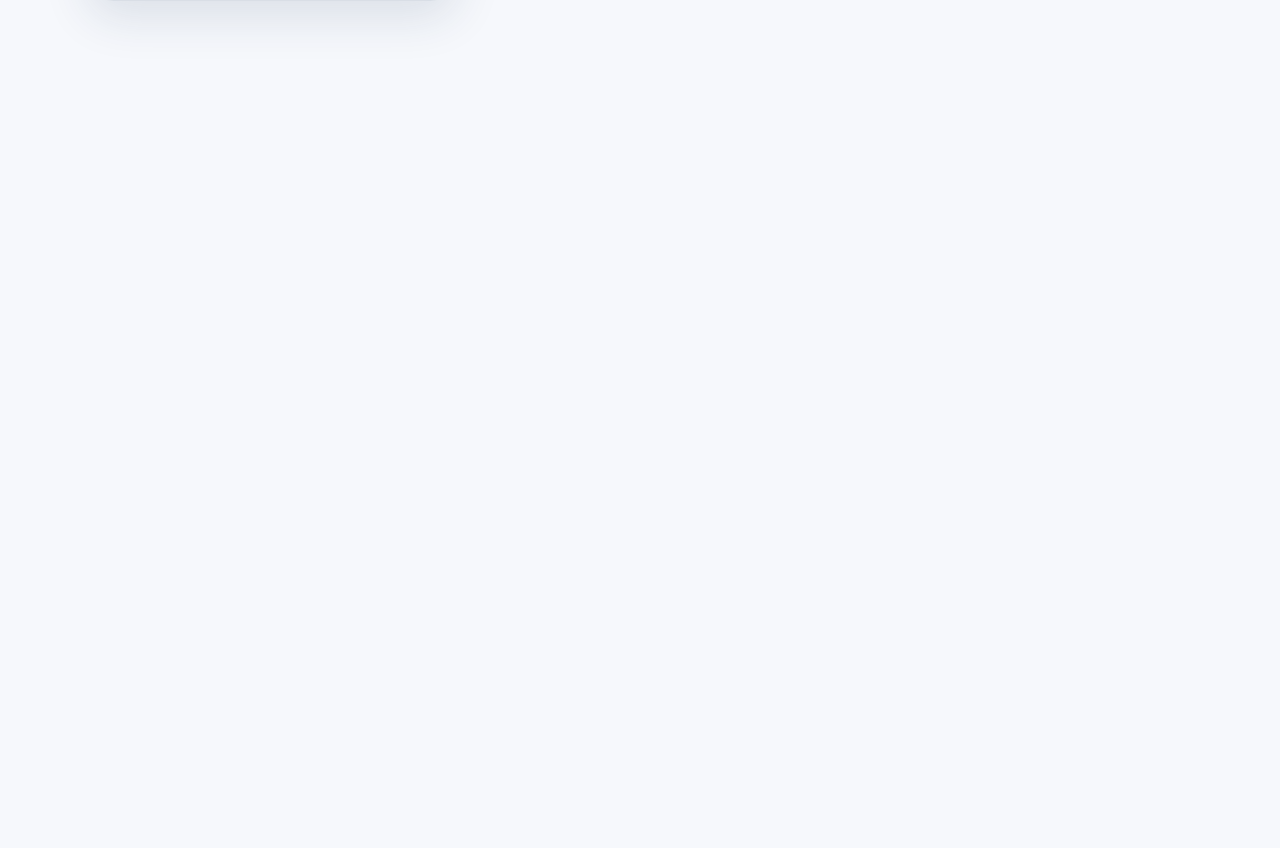
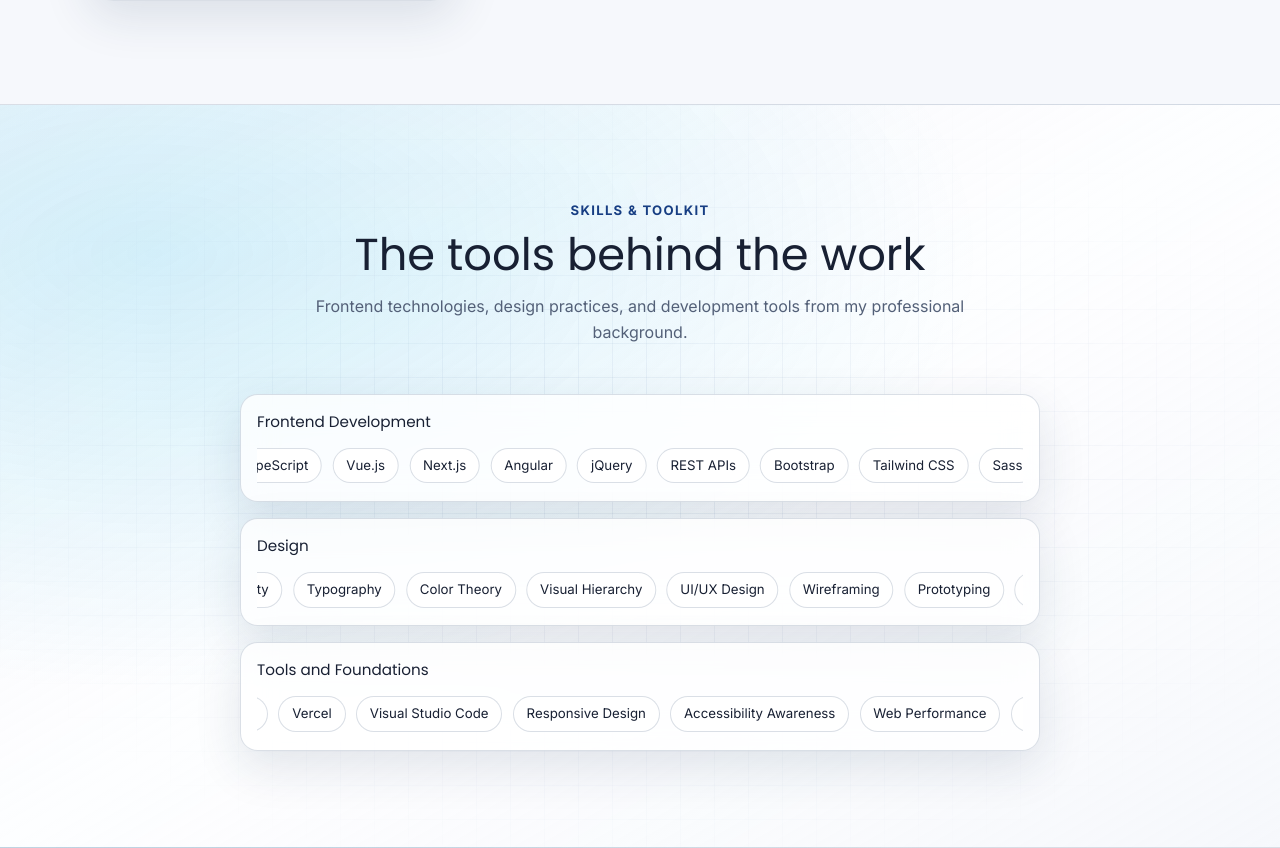
Before and after one commit to eolusoga-804/emmanuel-804, a Next.js app: page / in a window 1280 px wide. Shown: the part 1354-2202 px from the top of the page. Before the commit the page ends 1458 px from the top, so only its background shows below. Built offline with nearby package versions, Linux system fonts and the light colour scheme.

Commit message:
Added three data-driven skill marquees

```diff
--- a/src/app/(home)/page.tsx
+++ b/src/app/(home)/page.tsx
@@ -1,5 +1,6 @@
 import Hero from "@/components/Hero/Hero";
 import About from "@/components/About/About";
+import Skills from "@/components/Skills/Skills";
 import styles from "./page.module.css";
 
 export default function Home() {
@@ -7,6 +8,7 @@ export default function Home() {
     <main className={styles["home-page"]} id="home">
       <Hero />
       <About />
+      <Skills />
     </main>
   );
 }
--- /dev/null
+++ b/src/components/Skills/Skills.module.css
@@ -0,0 +1,155 @@
+.skills {
+  position: relative;
+  isolation: isolate;
+  width: 100%;
+  overflow: hidden;
+  padding: clamp(4rem, 8vw, 6rem) clamp(1.25rem, 4vw, 2rem);
+  border-block: 1px solid var(--border-subtle);
+  background:
+    radial-gradient(ellipse at 12% 20%, var(--ambient-glow), transparent 52%),
+    linear-gradient(
+      150deg,
+      var(--page-background),
+      var(--surface-background),
+      var(--page-background)
+    );
+  scroll-margin-top: 5.5rem;
+}
+
+.skills::before {
+  position: absolute;
+  z-index: -1;
+  inset: 0;
+  background-image:
+    linear-gradient(var(--grid-line) 1px, transparent 1px),
+    linear-gradient(90deg, var(--grid-line) 1px, transparent 1px);
+  background-size: 34px 34px;
+  content: "";
+  opacity: 0.35;
+  mask-image: radial-gradient(ellipse at center, #000 10%, transparent 82%);
+  pointer-events: none;
+}
+
+.skills__content {
+  position: relative;
+  width: min(100%, 50rem);
+  margin-inline: auto;
+}
+
+.skills__header {
+  max-width: 42rem;
+  margin: 0 auto clamp(2rem, 5vw, 3rem);
+  text-align: center;
+}
+
+.skills__eyebrow {
+  margin: 0 0 0.5rem;
+  color: var(--color-secondary);
+  font-size: 0.82rem;
+  font-weight: 700;
+  letter-spacing: 0.1em;
+  text-transform: uppercase;
+}
+
+.skills__title {
+  margin: 0;
+  color: var(--text-primary);
+  font-size: clamp(1.8rem, 4vw, 2.8rem);
+  line-height: 1.15;
+  text-wrap: balance;
+}
+
+.skills__intro {
+  margin: 0.8rem 0 0;
+  color: var(--text-muted);
+  line-height: 1.65;
+}
+
+.skills__groups {
+  display: grid;
+  gap: 1rem;
+}
+
+.skills__group {
+  min-width: 0;
+  padding: 1rem 1rem 0.75rem;
+  border: 1px solid var(--border-subtle);
+  border-radius: 1.1rem;
+  background: var(--surface-background);
+  box-shadow: var(--glass-shadow);
+  backdrop-filter: blur(16px);
+}
+
+.skills__group-title {
+  margin: 0 0 0.55rem;
+  color: var(--text-primary);
+  font-size: 0.95rem;
+}
+
+.skills__viewport {
+  overflow: hidden;
+}
+
+.skills__track {
+  display: flex;
+  width: max-content;
+  animation: skills-marquee 18s linear infinite;
+}
+
+.skills__track--reverse {
+  animation-direction: reverse;
+}
+
+.skills__group:hover .skills__track {
+  animation-play-state: paused;
+}
+
+.skills__list {
+  display: flex;
+  flex: 0 0 auto;
+  align-items: center;
+  gap: 0.65rem;
+  margin: 0;
+  padding: 0.35rem 0.65rem 0.35rem 0;
+  list-style: none;
+}
+
+.skills__item {
+  flex: 0 0 auto;
+  padding: 0.55rem 0.8rem;
+  border: 1px solid var(--border-subtle);
+  border-radius: 999px;
+  background: var(--surface-raised);
+  color: var(--text-primary);
+  font-size: 0.83rem;
+  line-height: 1.2;
+  white-space: nowrap;
+}
+
+@keyframes skills-marquee {
+  to {
+    transform: translateX(-50%);
+  }
+}
+
+@media (max-width: 520px) {
+  .skills__group {
+    padding-inline: 0.75rem;
+  }
+
+  .skills__item {
+    padding: 0.5rem 0.7rem;
+    font-size: 0.78rem;
+  }
+}
+
+@media (prefers-reduced-motion: reduce) {
+  .skills__viewport {
+    overflow-x: auto;
+    scrollbar-width: thin;
+  }
+
+  .skills__track {
+    animation: none;
+  }
+}
--- /dev/null
+++ b/src/components/Skills/Skills.tsx
@@ -0,0 +1,66 @@
+import { portfolioContent } from "@/content/portfolio";
+import styles from "./Skills.module.css";
+
+export default function Skills() {
+  return (
+    <section
+      className={styles.skills}
+      id="skills"
+      aria-labelledby="skills-title"
+    >
+      <div className={styles["skills__content"]}>
+        <header className={styles["skills__header"]}>
+          <p className={styles["skills__eyebrow"]}>Skills & toolkit</p>
+          <h2 className={styles["skills__title"]} id="skills-title">
+            The tools behind the work
+          </h2>
+          <p className={styles["skills__intro"]}>
+            Frontend technologies, design practices, and development tools from
+            my professional background.
+          </p>
+        </header>
+
+        <div className={styles["skills__groups"]}>
+          {portfolioContent.skillsMarquees.map((group, groupIndex) => (
+            <section
+              className={styles["skills__group"]}
+              key={group.title}
+              aria-labelledby={`skills-group-${groupIndex}`}
+            >
+              <h3
+                className={styles["skills__group-title"]}
+                id={`skills-group-${groupIndex}`}
+              >
+                {group.title}
+              </h3>
+
+              <div className={styles["skills__viewport"]}>
+                <div
+                  className={`${styles["skills__track"]} ${
+                    groupIndex % 2 === 1 ? styles["skills__track--reverse"] : ""
+                  }`}
+                >
+                  <ul className={styles["skills__list"]}>
+                    {group.items.map((item) => (
+                      <li className={styles["skills__item"]} key={item}>
+                        {item}
+                      </li>
+                    ))}
+                  </ul>
+
+                  <ul className={styles["skills__list"]} aria-hidden="true">
+                    {group.items.map((item) => (
+                      <li className={styles["skills__item"]} key={item}>
+                        {item}
+                      </li>
+                    ))}
+                  </ul>
+                </div>
+              </div>
+            </section>
+          ))}
+        </div>
+      </div>
+    </section>
+  );
+}
```
